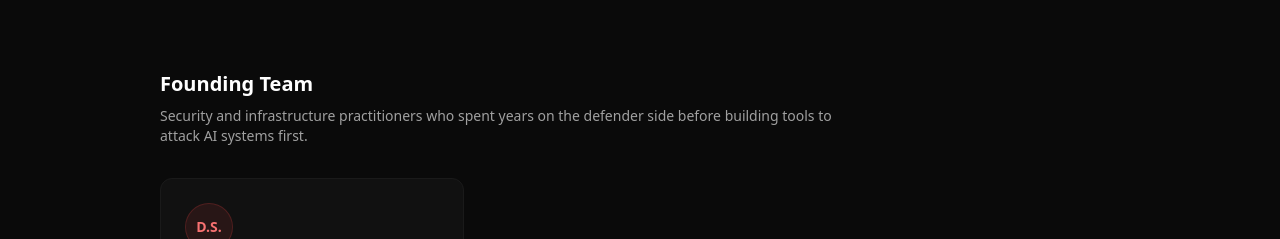
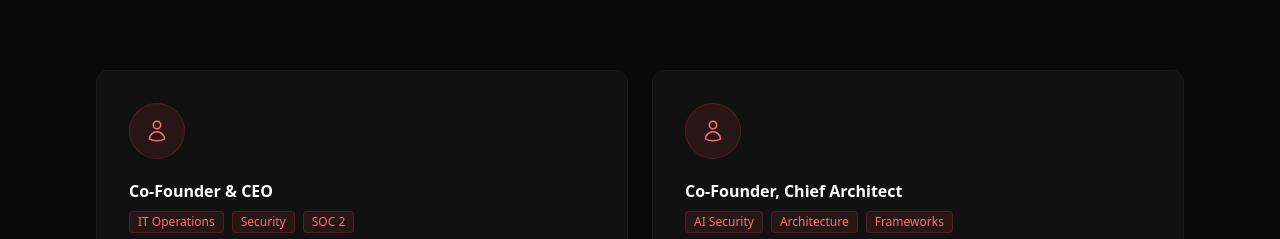
Before and after one commit to dsovan2004-beep/defendml-app, a Next.js app: page /team in a window 1280 px wide. Shown: the part 561-800 px from the top of the page. Built offline with nearby package versions, Linux system fonts and the light colour scheme; no server answers.

Commit message:
Update src/pages/team.tsx

```diff
--- a/src/pages/team.tsx
+++ b/src/pages/team.tsx
@@ -5,47 +5,30 @@ import LandingNavbar from '../components/landing/Navbar';
 import LandingFooter from '../components/landing/Footer';
 import { PRODUCT } from '../lib/productConstants';
 
-const teamGroups = [
+const team = [
   {
-    group: 'Founding Team',
-    description:
-      'Security and infrastructure practitioners who spent years on the defender side before building tools to attack AI systems first.',
-    members: [
-      {
-        initials: 'D.S.',
-        role: 'Founder & CEO',
-        focus: 'Product strategy, AI security research, customer outcomes',
-        background:
-          '20+ years in IT infrastructure and security operations. 4 successful SOC 2 Type II audits. Experienced in the regulatory pressure that drives demand for AI red team evidence.',
-      },
-    ],
+    initials: '',
+    role: 'Co-Founder & CEO',
+    tags: ['IT Operations', 'Security', 'SOC 2'],
+    bio: '20+ years in IT and cybersecurity. Chief architect leading enterprise security systems for large-scale organizations. Led 4 successful SOC 2 Type II audits and brings deep operational knowledge of the regulatory pressure driving demand for AI red team evidence.',
   },
   {
-    group: 'Security Engineering',
-    description:
-      'Responsible for the attack library, scan execution engine, and evidence pipeline that power every DefendML scan.',
-    members: [
-      {
-        initials: 'SE',
-        role: 'Security Engineering',
-        focus: `Attack library governance — ${PRODUCT.attackLibrarySize} adversarial scenarios across 7 attack categories`,
-        background:
-          'Builds and maintains the adversarial prompt library, scan execution pipeline, and MITRE ATLAS / OWASP framework mapping logic.',
-      },
-    ],
+    initials: '',
+    role: 'Co-Founder, Chief Architect',
+    tags: ['AI Security', 'Architecture', 'Frameworks'],
+    bio: 'AI security architecture expert with deep specialization in adversarial machine learning and security framework alignment. Designs the scanning infrastructure and framework mapping logic that powers every DefendML evidence report.',
   },
   {
-    group: 'Product & Research',
-    description:
-      'Translates emerging AI attack research into structured scenarios and drives the evidence report experience for enterprise security teams.',
-    members: [
+    initials: '',
+    role: 'Co-Founder, CTO — AI & CX Solutions',
+    tags: ['AI', 'LLM', 'Customer Experience'],
+    bio: '10+ years specializing in AI-powered customer experience and LLM implementations. Brings hands-on experience deploying AI applications in production environments — and the attacker\'s knowledge of where those deployments break.',
+  },
   {
-        initials: 'PR',
-        role: 'Product & Research',
-        focus: 'AI security research, evidence report design, framework alignment',
-        background: `Maps real-world AI vulnerabilities into the ${PRODUCT.attackLibrarySize}-scenario attack library. Maintains ${PRODUCT.frameworkCount}-framework coverage across OWASP, NIST, MITRE, SOC 2, and EU AI Act.`,
-      },
-    ],
+    initials: '',
+    role: 'Founding Full-Stack Engineer',
+    tags: ['Next.js', 'Cloudflare Workers', 'Supabase'],
+    bio: 'Built DefendML\'s entire tech stack from the ground up. Expertise in Next.js, Cloudflare Workers, and Supabase — the infrastructure that powers the scan engine, evidence pipeline, and customer-facing dashboard.',
   },
 ];
 
@@ -53,7 +36,7 @@ const values = [
   {
     icon: '⚔️',
     title: 'Attack First',
-    body: 'We find vulnerabilities before adversaries do. Every product decision starts with the attacker\'s perspective.',
+    body: "We find vulnerabilities before adversaries do. Every product decision starts with the attacker's perspective.",
   },
   {
     icon: '📋',
@@ -63,12 +46,12 @@ const values = [
   {
     icon: '🎯',
     title: 'Honest Positioning',
-    body: 'We test AI applications pre-deployment. We don\'t provide runtime protection, and we don\'t overstate what a single scan can prove.',
+    body: "We test AI applications pre-deployment. We don't provide runtime protection, and we don't overstate what a single scan can prove.",
   },
   {
     icon: '🔬',
     title: 'Practitioner-Built',
-    body: 'DefendML is built by people who have been through SOC 2 audits, incident reviews, and security assessments — not just read about them.',
+    body: "DefendML is built by people who have been through SOC 2 audits, incident reviews, and security assessments — not just read about them.",
   },
 ];
 
@@ -117,40 +100,52 @@ export default function TeamPage() {
             </div>
           </section>
 
-          {/* ── Team Groups ────────────────────────────── */}
+          {/* ── Team Cards ─────────────────────────────── */}
           <section className="py-16 sm:py-20">
-            <div className="max-w-5xl mx-auto px-4 sm:px-6 lg:px-8 space-y-16">
-              {teamGroups.map((group) => (
-                <div key={group.group}>
-                  <div className="mb-8">
-                    <h2 className="text-xl font-bold text-white mb-2">{group.group}</h2>
-                    <p className="text-[#A0A0A0] text-sm max-w-2xl">{group.description}</p>
+            <div className="max-w-6xl mx-auto px-4 sm:px-6 lg:px-8">
+              <div className="grid sm:grid-cols-2 lg:grid-cols-2 gap-6">
+                {team.map((member) => (
+                  <div
+                    key={member.role}
+                    className="bg-[#111111] border border-[#1A1A1A] hover:border-red-500/30 rounded-xl p-8 transition-colors"
+                  >
+                    {/* Avatar */}
+                    <div className="w-14 h-14 rounded-full bg-red-500/10 border border-red-500/20 flex items-center justify-center mb-5">
+                      <svg
+                        className="w-6 h-6 text-red-400"
+                        viewBox="0 0 24 24"
+                        fill="none"
+                        stroke="currentColor"
+                        strokeWidth="1.5"
+                      >
+                        <path
+                          strokeLinecap="round"
+                          strokeLinejoin="round"
+                          d="M15.75 6a3.75 3.75 0 11-7.5 0 3.75 3.75 0 017.5 0zM4.501 20.118a7.5 7.5 0 0114.998 0A17.933 17.933 0 0112 21.75c-2.676 0-5.216-.584-7.499-1.632z"
+                        />
+                      </svg>
                     </div>
-                  <div className="grid sm:grid-cols-2 lg:grid-cols-3 gap-6">
-                    {group.members.map((m) => (
-                      <div
-                        key={m.role}
-                        className="bg-[#111111] border border-[#1A1A1A] hover:border-red-500/30 rounded-xl p-6 transition-colors"
+
+                    <p className="text-white font-bold text-base mb-2">{member.role}</p>
+
+                    {/* Tags */}
+                    <div className="flex flex-wrap gap-2 mb-4">
+                      {member.tags.map((tag) => (
+                        <span
+                          key={tag}
+                          className="text-xs px-2 py-0.5 rounded bg-red-500/10 border border-red-500/20 text-red-400"
                         >
-                        {/* Avatar placeholder */}
-                        <div className="w-12 h-12 rounded-full bg-red-500/10 border border-red-500/20 flex items-center justify-center mb-4">
-                          <span className="text-red-400 text-sm font-bold">{m.initials}</span>
+                          {tag}
+                        </span>
+                      ))}
                     </div>
-                        <p className="text-white font-semibold mb-1">{m.role}</p>
-                        <p className="text-red-400 text-xs mb-3">{m.focus}</p>
-                        <p className="text-[#A0A0A0] text-sm leading-relaxed">{m.background}</p>
+
+                    <p className="text-[#A0A0A0] text-sm leading-relaxed">{member.bio}</p>
                   </div>
                 ))}
               </div>
             </div>
-              ))}
-            </div>
           </section>
-
-          {/* ── Divider ────────────────────────────────── */}
-          <div className="max-w-5xl mx-auto px-4 sm:px-6 lg:px-8">
-            <div className="border-t border-[#1A1A1A]" />
-          </div>
 
           {/* ── Values ─────────────────────────────────── */}
           <section className="py-16 sm:py-20 bg-[#0D0D0D]">
@@ -178,11 +173,17 @@ export default function TeamPage() {
             </div>
           </section>
 
-          {/* ── Contact / Join ──────────────────────────── */}
+          {/* ── Join Our Mission ────────────────────────── */}
           <section className="py-16 sm:py-20">
             <div className="max-w-3xl mx-auto px-4 sm:px-6 lg:px-8">
               <div className="bg-[#111111] border border-[#1A1A1A] rounded-2xl p-8 sm:p-12 text-center">
-                <h2 className="text-2xl font-bold text-white mb-4">Work With Us</h2>
+                <h2 className="text-2xl font-bold text-white mb-4">Join Our Mission</h2>
+                <p className="text-[#A0A0A0] mb-4 leading-relaxed">
+                  We're building the offensive AI red team testing layer the security industry
+                  needs — starting with a library of{' '}
+                  <span className="text-white font-semibold">{PRODUCT.attackLibrarySize} adversarial scenarios</span>{' '}
+                  and evidence reports that hold up to enterprise scrutiny.
+                </p>
                 <p className="text-[#A0A0A0] mb-8 leading-relaxed">
                   DefendML is a small, focused team. We work with security engineers and AI
                   practitioners who want to build the offensive testing layer the AI security
```
Lines whose indentation alone changed are shown as unchanged.
